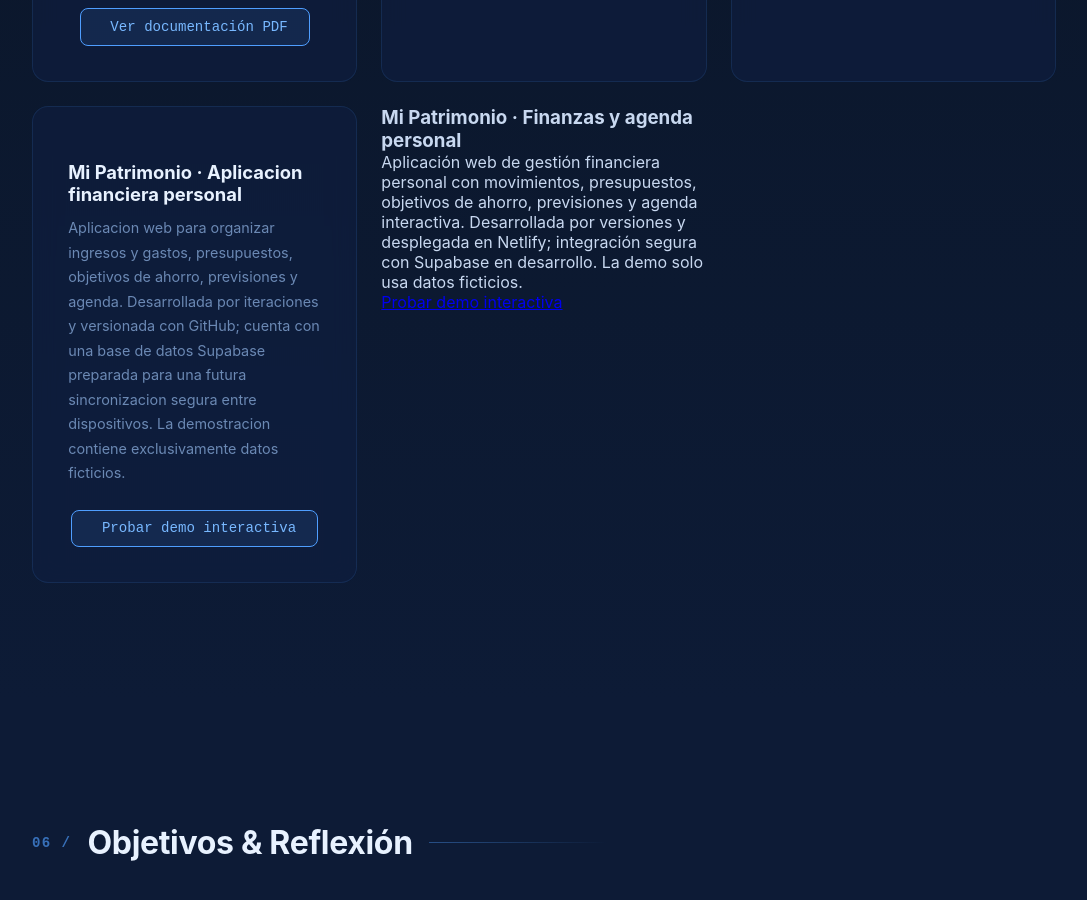
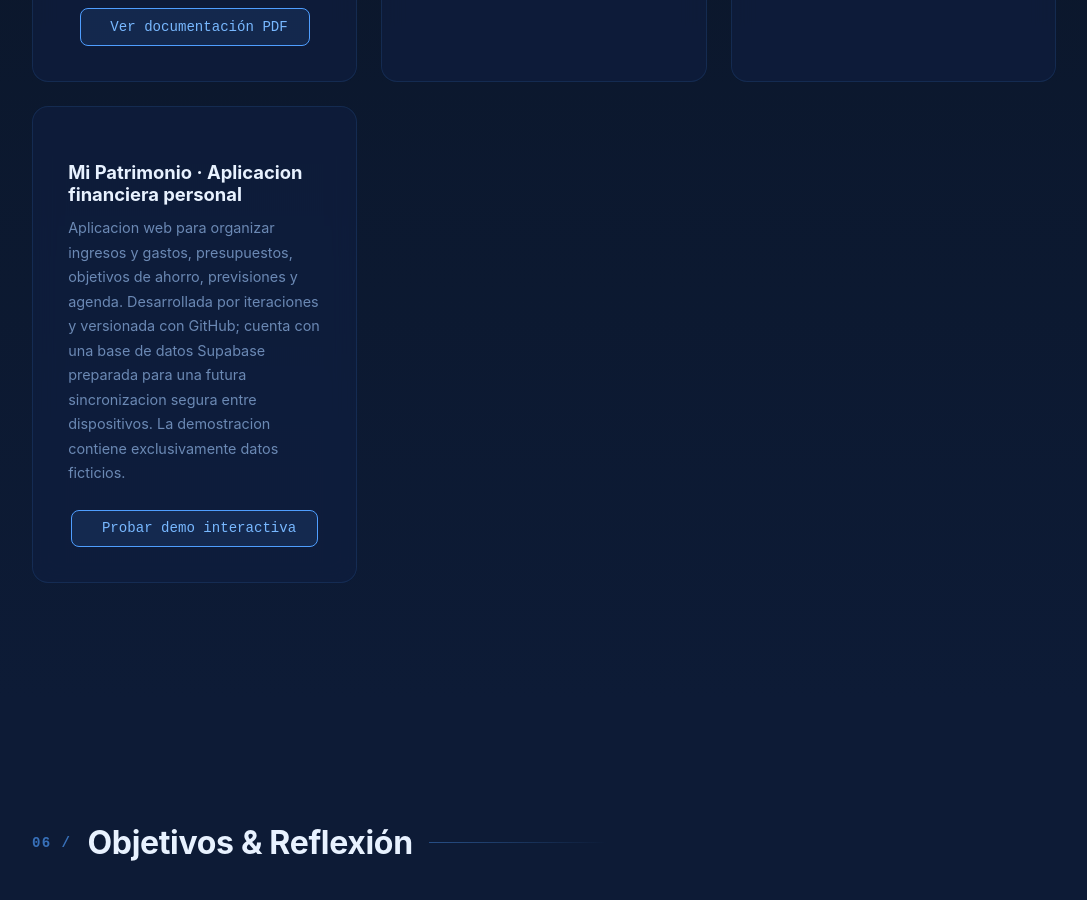
Before and after one commit to antoniomoga492/Portfolio, a plain HTML site: page index.html in a window 1280 px wide. Shown: the part 4456-5356 px from the top of the page, without its empty margins (96-1183 px from the left). Drawn offline with Linux system fonts and the light colour scheme.

Commit message:
fix(portfolio): unificar tarjeta Mi Patrimonio tras sincronizar version publicada

```diff
--- a/index.html
+++ b/index.html
@@ -708,23 +708,7 @@
                             </a>
                         </div>
                     </div>
-                    <!-- Proyecto: Mi Patrimonio (demo con datos ficticios) -->
-                    <div class="card">
-                        <i class="fa-solid fa-chart-line card-icon"></i>
-                        <h3>Mi Patrimonio · Finanzas y agenda personal</h3>
-                        <p>Aplicación web de gestión financiera personal con movimientos,
-                            presupuestos, objetivos de ahorro, previsiones y agenda interactiva.
-                            Desarrollada por versiones y desplegada en Netlify; integración
-                            segura con Supabase en desarrollo. La demo solo usa datos ficticios.</p>
-                        <div class="card-pdf-only">
-                            <a href="https://mi-patrimonio-demo-antonio.netlify.app/"
-                               target="_blank" rel="noopener noreferrer" class="pdf-btn-lg">
-                                <i class="fa-solid fa-arrow-up-right-from-square"></i> Probar demo interactiva
-                            </a>
-                        </div>
                     </div>
-
-</div>
 
             </div>
 
```
